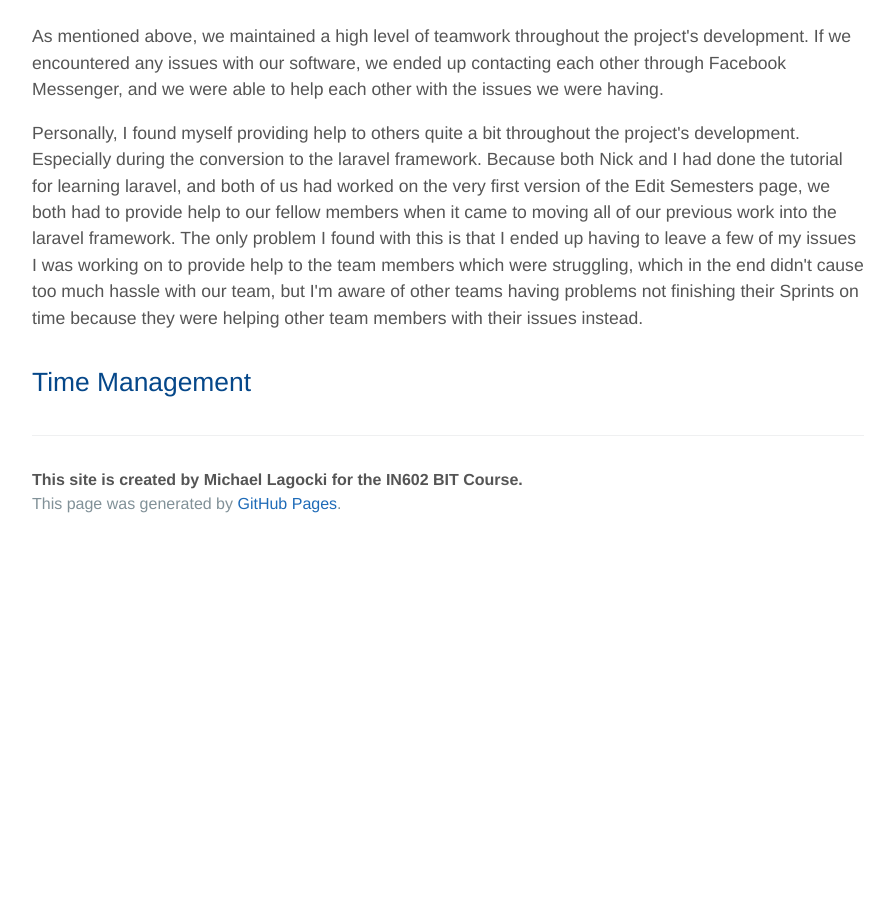
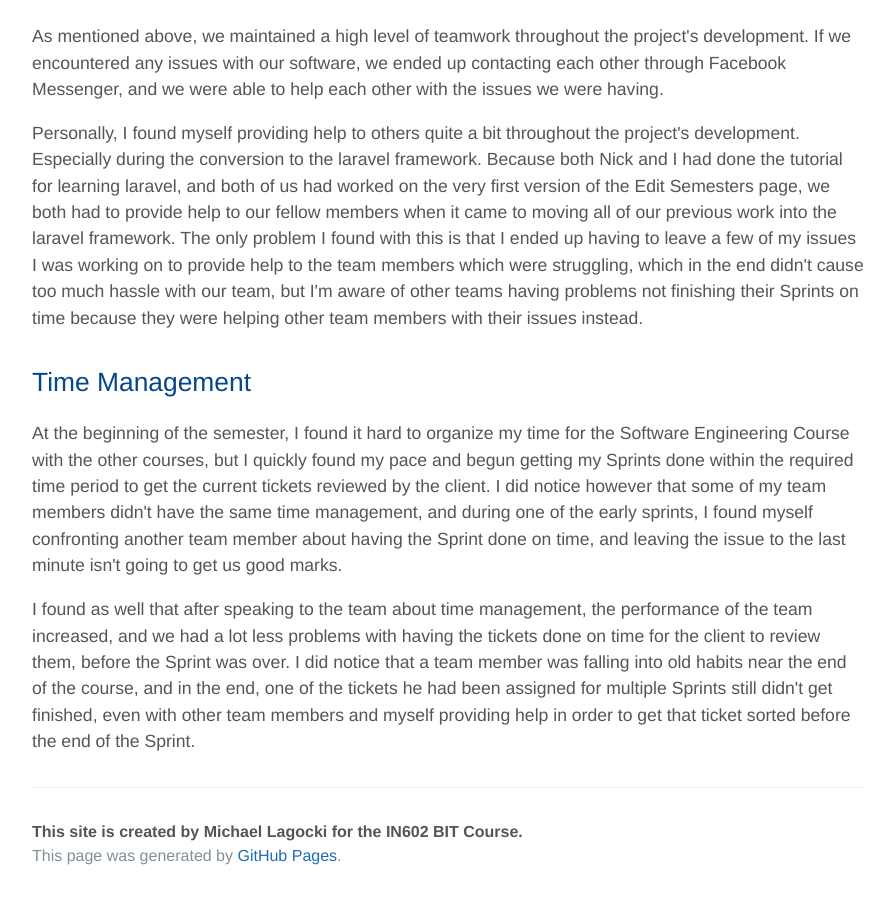
Before and after one commit to kammorne/lagoma1, a Jekyll site: the page built from professional/index.html, in a window 1280 px wide and 900 px high, scrolled down 1363 px. Shown: the whole window, without its empty margins (192-1087 px from the left). Built offline with Jekyll 4.4.1, drawn with Linux system fonts in a browser that asks for light colours; before the commit the page ends 1911 px from its top, so only the background shows below that.

Commit message:
Update index.html

```diff
--- a/professional/index.html
+++ b/professional/index.html
@@ -44,4 +44,15 @@ title: Michael Lagocki, Software Engineering Portfolio
 	on time because they were helping other team members with their issues instead.</p>
 
 	<h2>Time Management</h2>
+	<p>At the beginning of the semester, I found it hard to organize my time for the Software Engineering Course with the other courses, but I quickly found
+	my pace and begun getting my Sprints done within the required time period to get the current tickets reviewed by the client. I did notice however that some
+	of my team members didn't have the same time management, and during one of the early sprints, I found myself confronting another team member about having the
+	Sprint done on time, and leaving the issue to the last minute isn't going to get us good marks.</p>
+
+	<p>I found as well that after speaking to the team about time management, the performance of the team increased, and we had a lot less problems with having the
+	tickets done on time for the client to review them, before the Sprint was over. I did notice that a team member was falling into old habits near the end of the
+	course, and in the end, one of the tickets he had been assigned for multiple Sprints still didn't get finished, even with other team members and myself providing
+	help in order to get that ticket sorted before the end of the Sprint.</p>
+
+
 </div><!-- /.container -->
```
